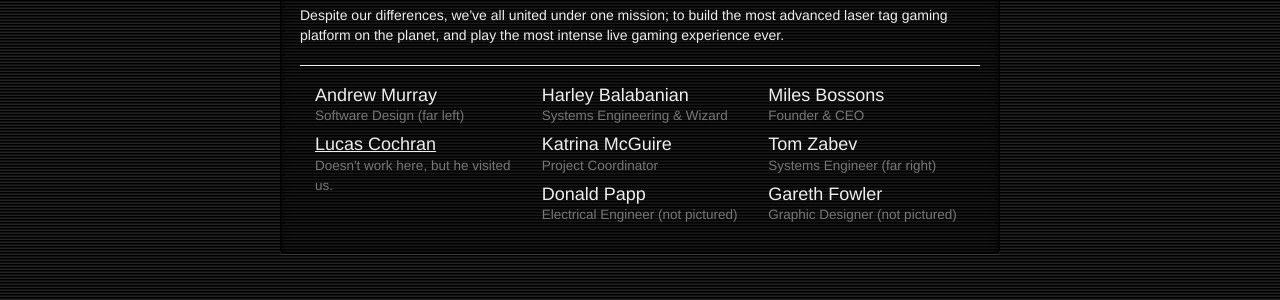
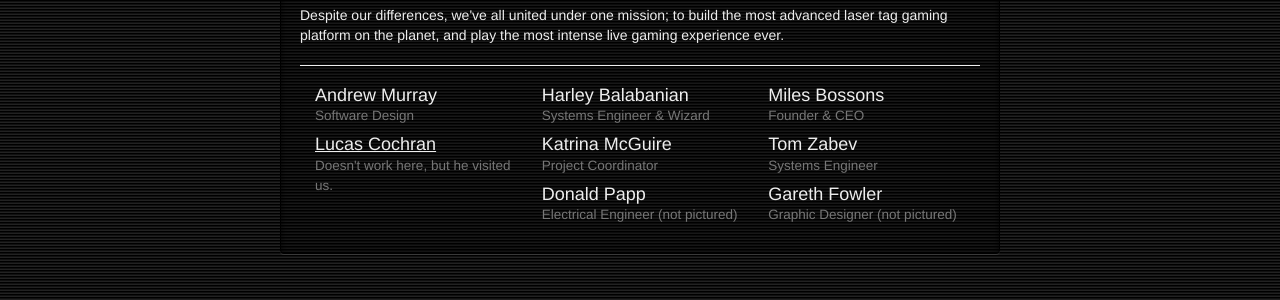
Before and after one commit to BattlegroundsLG/battlegroundslg.github.io, a Jekyll site: the page built from team.html, in a window 1280 px wide. Shown: the part 745-1045 px from the top of the page. Built offline with Jekyll 4.4.1, drawn with Linux system fonts in a browser that asks for light colours; nearby versions of some CDN libraries; Markdown is read by kramdown in place of the engine named in the settings; comment, search, counter and statistics services are not loaded.

Commit message:
Small content changes
removed “far left, far right” for photo locating (It didn’t make sense)

```diff
--- a/team.html
+++ b/team.html
@@ -15,11 +15,11 @@ permalink: team/index.html
 
   <h4 class="col-sm-4">
     Andrew Murray<br/>
-    <small>Software Design (far left)</small>
+    <small>Software Design</small>
   </h4>
   <h4 class="col-sm-4">
     Harley Balabanian<br/>
-    <small>Systems Engineering & Wizard</small>
+    <small>Systems Engineer & Wizard</small>
   </h4>
   <h4 class="col-sm-4">
     Miles Bossons<br/>
@@ -35,7 +35,7 @@ permalink: team/index.html
   </h4>
   <h4 class="col-sm-4">
     Tom Zabev<br/>
-    <small>Systems Engineer (far right)</small>
+    <small>Systems Engineer</small>
   </h4>
   <h4 class="col-sm-4">
     Donald Papp<br/>
```
